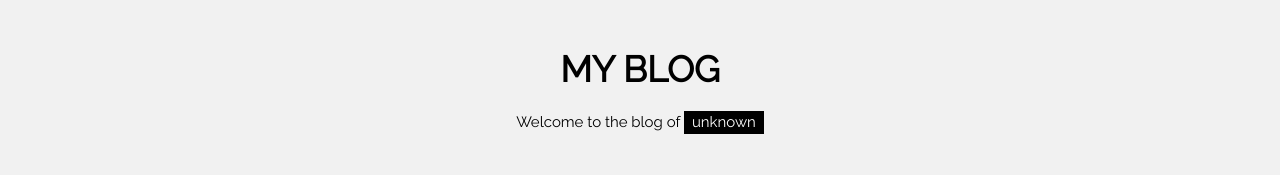
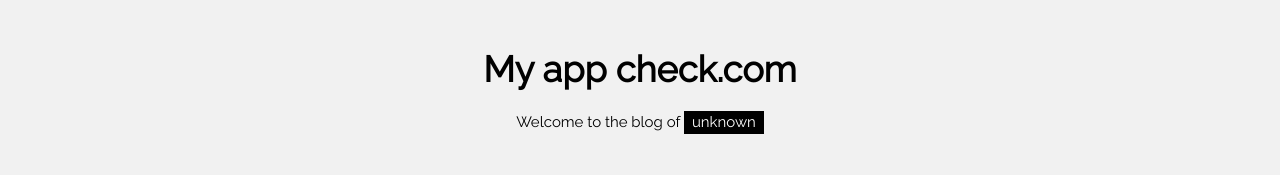
Before and after one commit to mouni4598/project-3-18, a plain HTML site: page index.html in a window 1280 px wide. Shown: the top 175 px of the page. Drawn offline with nearby package versions, Linux system fonts and the light colour scheme.

Commit message:
bridge final

```diff
--- a/index.html
+++ b/index.html
@@ -18,7 +18,7 @@ and is wrapped around the whole page content, except for the footer in this exam
 
 <!-- Header -->
 <header class="w3-container w3-center w3-padding-32">
-  <h1><b>MY BLOG</b></h1>
+  <h1><b>My app check.com</b></h1>
   <p>Welcome to the blog of <span class="w3-tag">unknown</span></p>
 </header>
 
```
